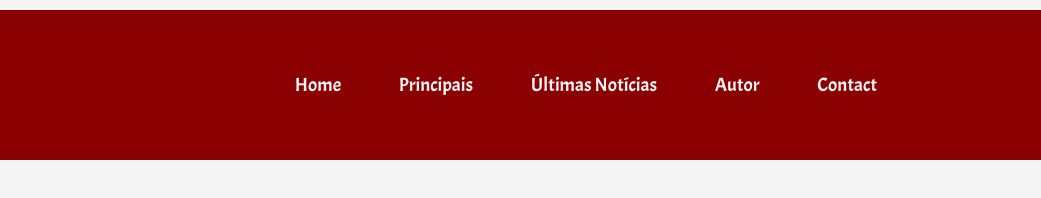
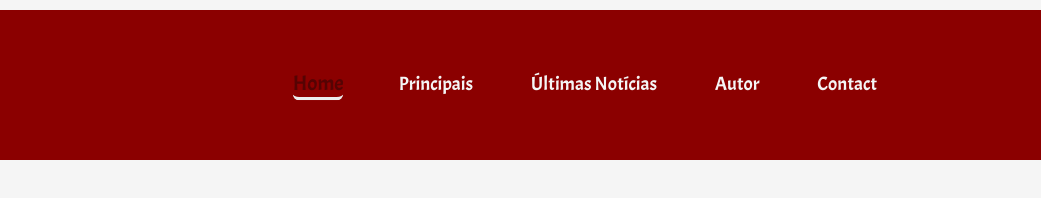
Before and after one commit to anajudemattei/blog-senai, a plain HTML site: page index.html in a window 1280 px wide. In both pictures the pointer is over the link "Home". Shown: the full height of the page, 239-1280 px from the left. Drawn offline with Linux system fonts and the light colour scheme; a web font is replaced by a local one.

Commit message:
feat: add links hover style

```diff
--- a/assets/styles/styles.index.css
+++ b/assets/styles/styles.index.css
@@ -33,7 +33,17 @@ header {
     text-decoration: none;
     color: #f5f5f5;
     font-size: 1.2rem;
+    border-bottom: 3px solid transparent;
+    border-radius: 6px;
+    transition: 0.3s ease-in-out;
 }
+
+#links a:hover {
+    border-bottom: 3px solid #ececec;
+    color: rgb(85, 3, 3);
+    transform: scale(1.1);
+}
+
 
 #logo-img {
     height: 100px;
```
